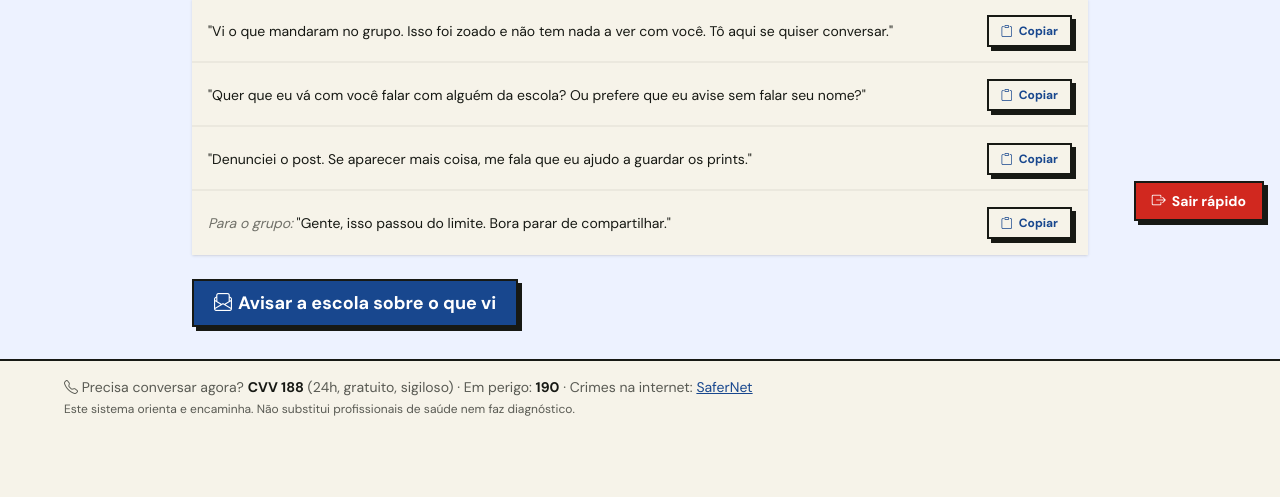
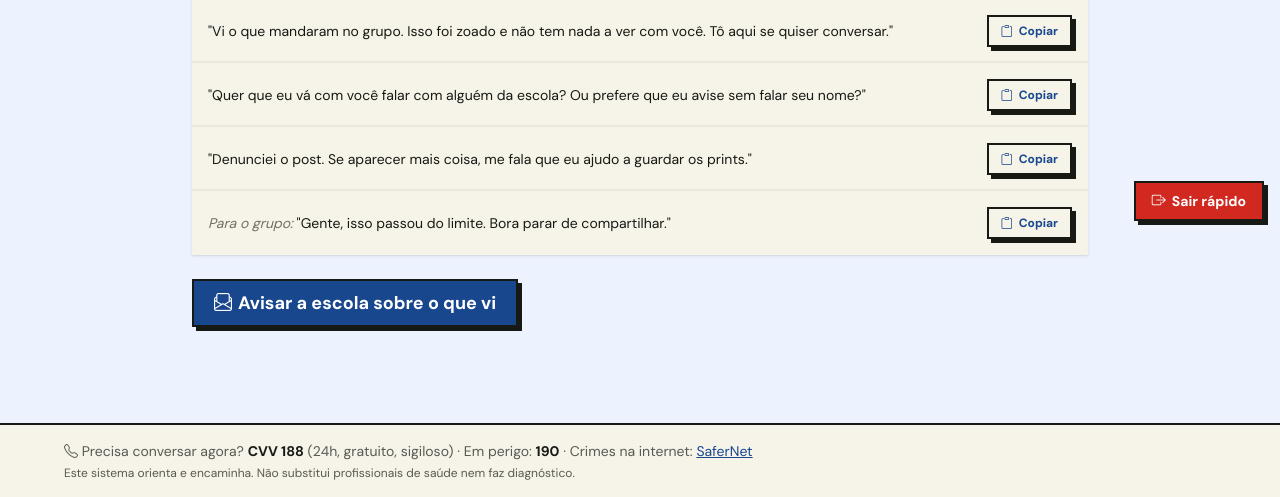
Before and after one commit to WhyDede09/Bem-Estar_Jovem, a Django app: page /colega/ in a window 1280 px wide. Shown: the part 563-1060 px from the top of the page. Before the commit the page ends 979 px from the top, so only its background shows below. Run offline with Django 5.2, Linux system fonts and the light colour scheme; some libraries are stand-ins or nearby versions.

Commit message:
Avisos legíveis (texto preto no amarelo) e espaço para o Sair rápido
Co-Authored-By: Claude Opus 5.5 <noreply@anthropic.com>

```diff
--- a/apoio/templates/apoio/aluno.html
+++ b/apoio/templates/apoio/aluno.html
@@ -16,7 +16,7 @@
     </div>
   </header>
 
-  <main class="{% block main_classes %}mx-auto w-full max-w-5xl flex-1 px-4 py-8{% endblock %}">{% block corpo %}{% endblock %}</main>
+  <main class="{% block main_classes %}mx-auto w-full max-w-5xl flex-1 px-4 pt-8 pb-24{% endblock %}">{% block corpo %}{% endblock %}</main>
 
   <footer class="border-t-2 border-ink bg-base-100 px-4 py-4 text-sm text-base-content/70">
     <div class="mx-auto max-w-6xl">
--- a/apoio/templates/apoio/base.html
+++ b/apoio/templates/apoio/base.html
@@ -57,6 +57,10 @@
   .input, .select, .textarea, .file-input { border: 2px solid var(--esc-ink); border-radius: 0; box-shadow: none; background-color: #fff; }
   .badge { border: 2px solid var(--esc-ink); border-radius: 0; font-weight: 700; }
   .alert { border: 2px solid var(--esc-ink); border-radius: 0; }
+  /* Avisos sempre legíveis: texto em tinta (o "soft" do daisyUI pintava o texto de amarelo) */
+  .alert-warning { background: var(--esc-accent) !important; color: var(--esc-ink) !important; }
+  .alert-soft.alert-error { background: #fde8e6 !important; color: var(--esc-ink) !important; border-color: var(--esc-error); }
+  .alert-soft.alert-error > i, .alert-soft.alert-error strong { color: var(--esc-error); }
   .rounded-box, .rounded-xl, .rounded-full, .rounded, .kbd, .progress, .menu :where(li > *) { border-radius: 0 !important; }
 </style>
 <style type="text/tailwindcss">
```
